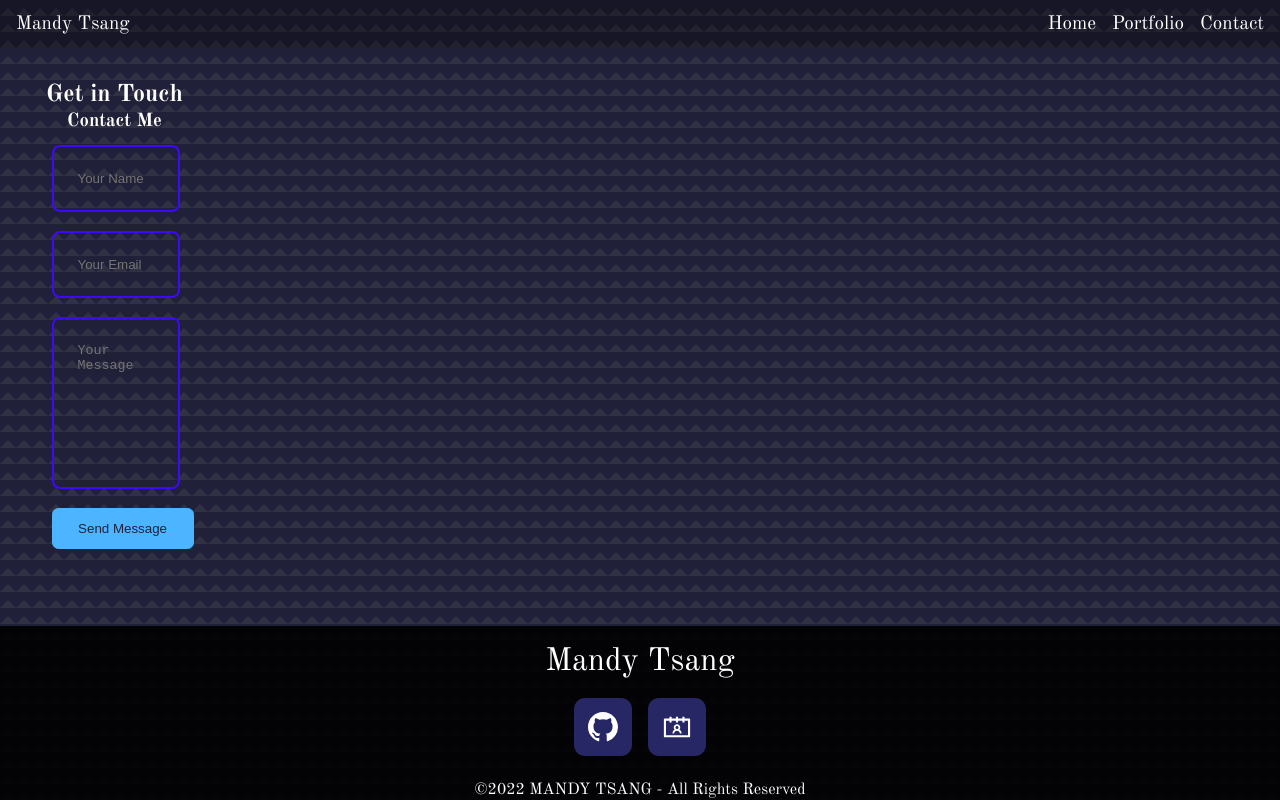
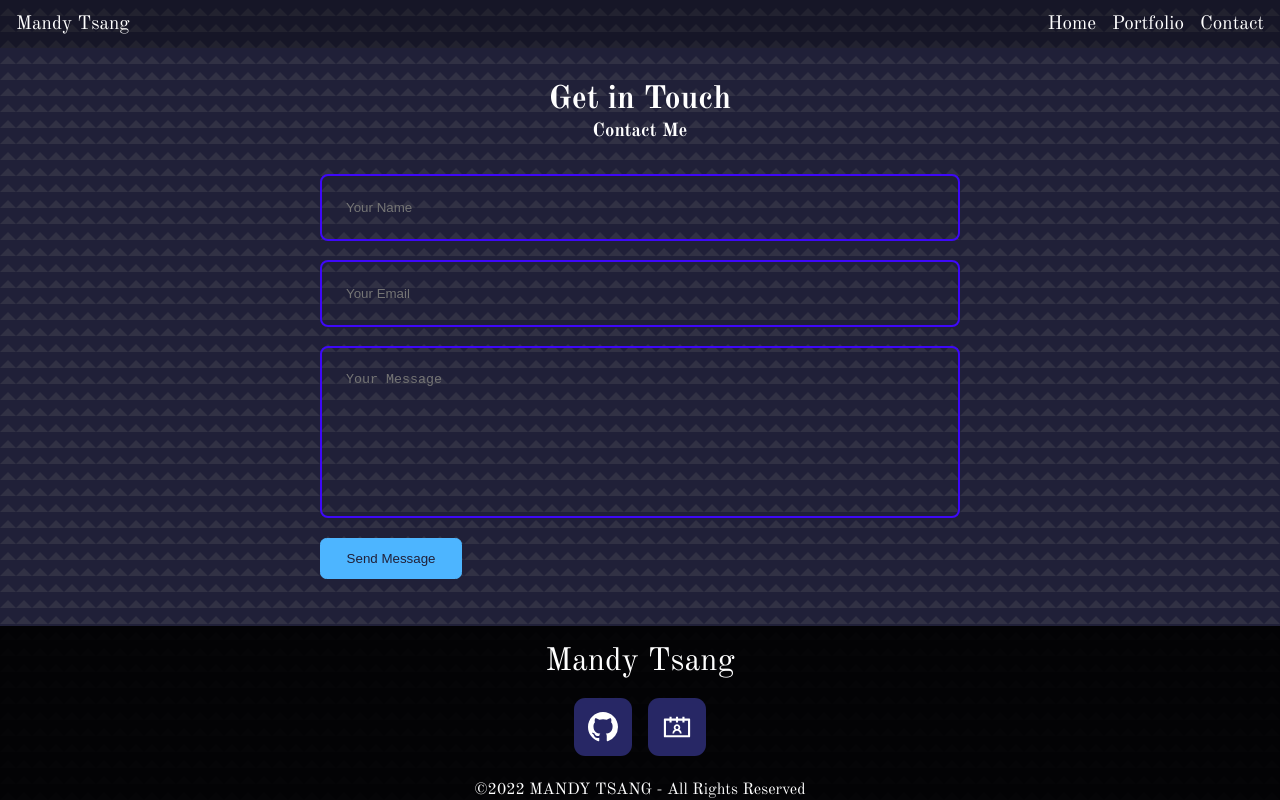
Before and after one commit to MANDYTSANG007/MT-portfolio, a React (Create React App) app: page /Contact in a window 1280 px wide. Built offline with nearby package versions, Linux system fonts and the light colour scheme; a web font is replaced by a local one.

Commit message:
fix contact page styling

```diff
--- a/src/components/contact/Contact.js
+++ b/src/components/contact/Contact.js
@@ -15,10 +15,10 @@ const Contact = () => {
     };
 
     return (
-        <div>
-            <h2 className="contact__title"> Get in Touch</h2>
+        <div className="contact__section">
+            <h1 className="contact__title"> Get in Touch</h1>
             <h3> Contact Me </h3>
-            <div className="container contact__container">
+            <div className="contact__container">
                 <form ref={form} onSubmit={sendEmail}>
                     <input type="text" name="name" placeholder="Your Name" required />
                     <input type="email" name="email" placeholder="Your Email" required />
--- a/src/components/contact/contact.css
+++ b/src/components/contact/contact.css
@@ -1,25 +1,28 @@
+.contact__section {
+    position: relative;
+    width: 100%;
+    display: flex;
+    flex-direction: column;
+    justify-content: center;
+    align-items: center;
+    height: 100%;
+    padding-bottom: 10rem;
+}
+
 .contact__title {
     color: white;
     margin-top: 5rem;
 }
 
-h2 {
-    color: white;
-}
-
-.container.contact__container {
-    width: 80%;
-    display: grid;
-    grid-template-columns: 70% 80%;
-    gap: 12%;
-    margin-left: 22.5%;
+.contact__container {
+    width: 50%;
 }
 
 form {
     display: flex;
     flex-direction: column;
     gap: 1.2rem;
-    margin-top: 10%;
+    margin-top: 5%;
 }
 
 input, textarea {
--- a/src/components/header/Header.js
+++ b/src/components/header/Header.js
@@ -1,4 +1,6 @@
 import React from "react";
+import "./header.css";
+
 import mandy from "../../assets/utahHorseRiding.jpg";
 import react from "../../assets/icon/i-react.png";
 import css from "../../assets/icon/i-css.png";
@@ -13,8 +15,6 @@ import js from "../../assets/icon/i-js1.png";
 import node from "../../assets/icon/i-nodejs8.png";
 import github from "../../assets/icon/i-GitHub1.png";
 
-import "./header.css";
-
 const Header = () => {
     return (
         <header className="header">
@@ -26,27 +26,23 @@ const Header = () => {
                 <div className="header__message">
                     <br></br>
                     <div className="message">
-                        <h3 className="message__title"> Hi! </h3>
+                        <h3 className="message__title"> Greetings! </h3>
                         <h4>Hello and welcome to my website! I hope you'll take some time to look around and
                             enjoy the projects that I've been working on. Thanks for stopping by.
                         </h4>
-                        <br></br>
                     </div>
 
                     <hr className="dividers"></hr>
-                    {/* <br></br> */}
 
                     <div className="message">
                         <h3 className="message__title">About Me</h3>
-                        <h4> I love to build things with my computer. For the last several years, I've had the privilege
-                            of workign at the highly-regulated financial industry. My main focus these days is
+                        <h4> I love to build things with my computer. For the past few years, I've had the privilege
+                            of working at the highly-regulated financial industry. My main focus these days is
                             building accessible and user-friendly products.
                         </h4>
-                        {/* <br></br> */}
                     </div>
 
                     <hr className="dividers"></hr>
-                    {/* <br></br> */}
 
                     <div className="message">
                         <h3 className="message__title">Technologies</h3>
--- a/src/components/header/header.css
+++ b/src/components/header/header.css
@@ -17,7 +17,6 @@ img {
     -moz-object-fit: cover;
     -o-object-fit: cover;
     height: 100vh;
-    /* position: relative; */
 }
 
 .mandy {
@@ -37,7 +36,6 @@ img {
     z-index: 1;
     position: absolute; /* this line over-write .header properties*/
     width: 100%;
-    /* top: 10px; */
     margin-top: -30%;
 }
 
@@ -50,6 +48,7 @@ img {
     padding: 1%;
     padding-right: 20%;
     padding-left: 20%;
+    line-height: 1.5rem;
 }
 
 .message__title {
@@ -63,7 +62,6 @@ img {
     justify-content: space-evenly;
     gap: 1rem;
     padding: 10px 30%;
-    height: 60vh;
 }
 
 .header__icon {
@@ -85,7 +83,6 @@ hr.dividers {
     .mandy {
         width: var(--container-width-md);
         position: relative;
-        /* width: 48rem; */
         width: 100%;
         left: 0;
     }
--- a/src/components/portfolio/Portfolio3.js
+++ b/src/components/portfolio/Portfolio3.js
@@ -72,7 +72,7 @@ const Portfolio = () => {
     }, [])
     return (
         <div className="section">
-            <div className="portfolio__title"> Portfolio </div>
+            <h1 className="portfolio__title"> Portfolio </h1>
             {
                 data.map(({ id, image, title, description, github, demo, tools }) => {
                     return (
--- a/src/index.css
+++ b/src/index.css
@@ -44,13 +44,10 @@ body {
     min-height: 100vh;
     display: flex;
     flex-direction: column;
-    /* position: relative; */
 }
 
 .container {
-    /* position: relative; */
     display: flex;
-    /* height: 100%; */
     height: calc(100% - 60px);
     width: 100%;
     text-align: center;
```
